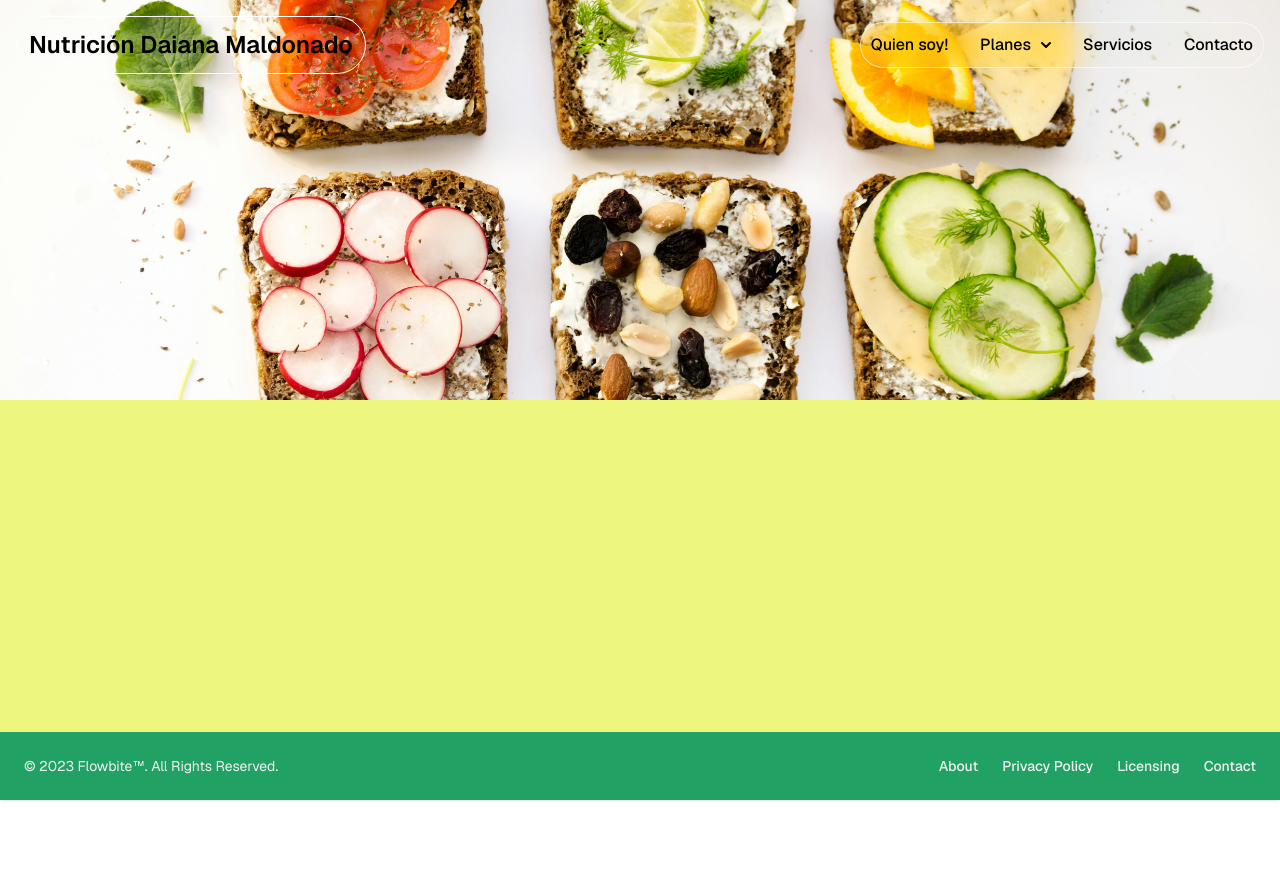
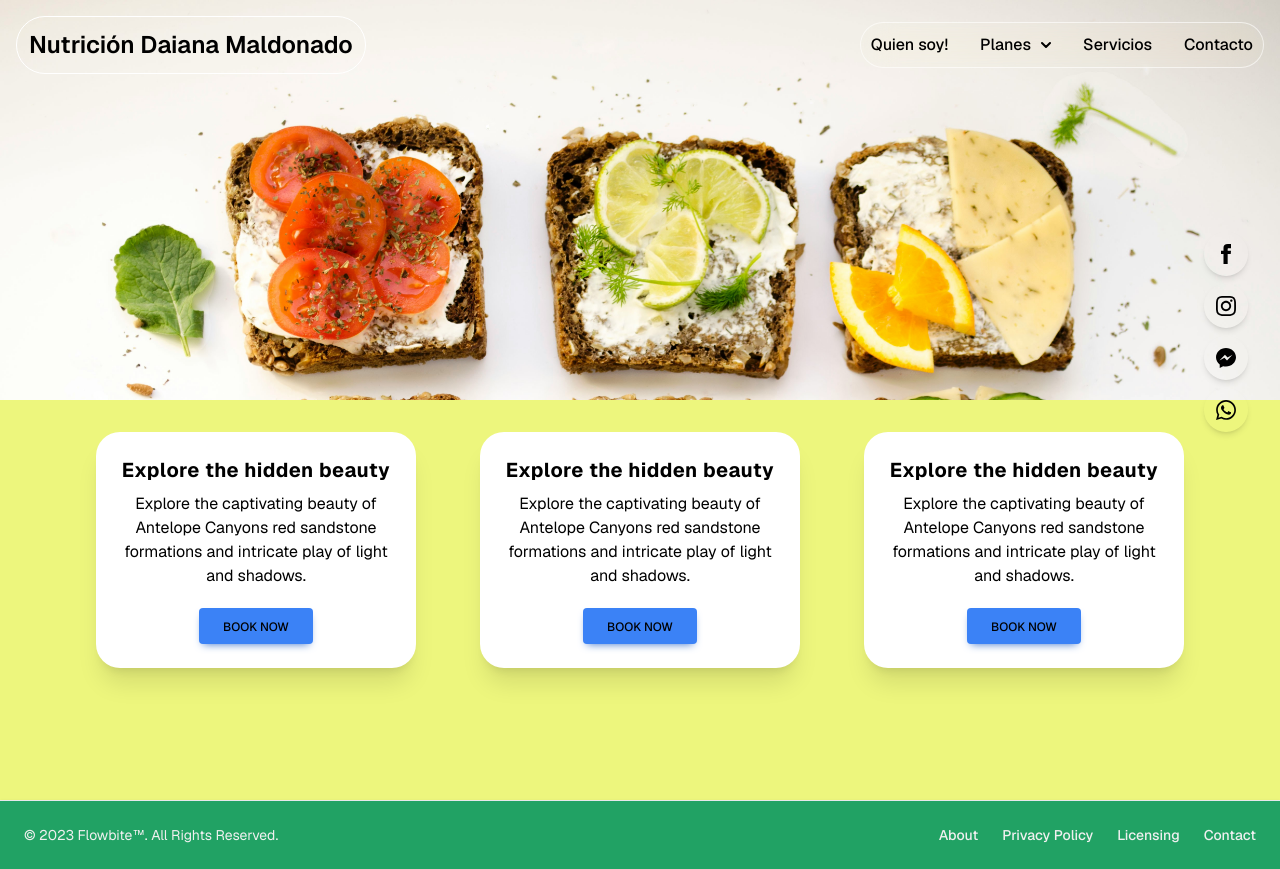
Before and after one commit to pauladayn/nutrition-maldonado, a Next.js app: page / in a window 1280 px wide. Before the commit the page ends 800 px from the top, so only its background shows below. Built offline with nearby package versions, Linux system fonts and the light colour scheme; a web font is replaced by a local one.

Commit message:
fix cambio nav-bar and layout

```diff
--- a/src/app/layout.tsx
+++ b/src/app/layout.tsx
@@ -1,33 +1,36 @@
-import type { Metadata } from "next";
-import { Poppins, Inter, Dela_Gothic_One } from "next/font/google";
-import { GeistSans } from "geist/font/sans";
-import { GeistMono } from "geist/font/mono";
+import type { Metadata } from 'next';
+import { Poppins, Inter, Dela_Gothic_One } from 'next/font/google';
+import { GeistSans } from 'geist/font/sans';
+import { GeistMono } from 'geist/font/mono';
+import Navbar from '@/components/Header/Header';
+import Footer from '@/components/Footer/Footer';
+import Contact from '@/components/Contact/Contact';
 
-import "./globals.css";
+import './globals.css';
 
 export const metadata: Metadata = {
-  title: "Create Next App",
-  description: "Generated by create next app",
+  title: 'Create Next App',
+  description: 'Generated by create next app',
 };
 
 const inter = Inter({
-  subsets: ["latin"],
-  variable: "--font-inter",
-  display: "swap",
+  subsets: ['latin'],
+  variable: '--font-inter',
+  display: 'swap',
 });
 
 const poppins = Poppins({
-  subsets: ["latin"],
-  weight: ["300", "400", "500"],
-  variable: "--font-poppins",
-  display: "swap",
+  subsets: ['latin'],
+  weight: ['300', '400', '500'],
+  variable: '--font-poppins',
+  display: 'swap',
 });
 
 const delta = Dela_Gothic_One({
-  subsets: ["latin"],
-  weight: "400",
-  variable: "--font-delta",
-  display: "swap",
+  subsets: ['latin'],
+  weight: '400',
+  variable: '--font-delta',
+  display: 'swap',
 });
 
 export default function RootLayout({
@@ -36,8 +39,15 @@ export default function RootLayout({
   children: React.ReactNode;
 }>) {
   return (
-    <html lang="en">
-      <body className={GeistSans.className}>{children}</body>
+    <html lang='en'>
+      <body className={GeistSans.className}>
+        <div className='flex-col bg-scroll bg-auto bg-center'>
+          <Navbar />
+        </div>
+      <Contact />
+        {children}
+        <Footer />
+      </body>
     </html>
   );
 }
--- a/src/app/page.tsx
+++ b/src/app/page.tsx
@@ -1,13 +1,10 @@
-import Navbar from "@/components/Header/Header";
-import Footer from "@/components/Footer/Footer";
+import CardsContainer from '@/components/CardsContainer/CardsContainer';
 
 export default function Home() {
   return (
-    <main className="flex min-h-screen flex-col bg-secondary">
-      <div className="flex-col min-h-2 bg-scroll bg-auto bg-center hero">
-        <Navbar />
-      </div>
-      <Footer />
+    <main className='flex min-h-screen flex-col bg-secondary'>
+      <div className='hero min-h-2'></div>
+      <CardsContainer />
     </main>
   );
 }
--- a/src/app/sobre-mi/page.tsx
+++ b/src/app/sobre-mi/page.tsx
@@ -1,7 +1,7 @@
 export default function About() {
   return (
-    <div>
-      <h1>Sobre mi</h1>
+    <div className='h-screen'>
+      <div className='h-2/5 bg-neutral'></div>
     </div>
   );
 }
--- /dev/null
+++ b/src/components/CardsContainer/Cards.tsx
@@ -0,0 +1,23 @@
+const Cards = () => {
+  return (
+    <div className='block rounded-3xl bg-white shadow-xl dark:bg-neutral-700 text-center max-w-xs'>
+      <div className='p-6'>
+        <h5 className='mb-2 text-xl font-bold tracking-wide text-neutral-800 dark:text-neutral-50'>
+          Explore the hidden beauty
+        </h5>
+        <p className='mb-2 text-base text-neutral-500 dark:text-neutral-300'>
+          Explore the captivating beauty of Antelope Canyons red sandstone
+          formations and intricate play of light and shadows.
+        </p>
+        <a
+          href='#'
+          className='mt-3 inline-block rounded bg-blue-500 px-6 pb-2 pt-2.5 text-xs font-medium uppercase leading-normal text-white shadow-[0_4px_9px_-4px_#3b71ca] transition duration-150 ease-in-out hover:bg-blue-600 hover:shadow-[0_8px_9px_-4px_rgba(59,113,202,0.3),0_4px_18px_0_rgba(59,113,202,0.2)] focus:bg-blue-600 focus:shadow-[0_8px_9px_-4px_rgba(59,113,202,0.3),0_4px_18px_0_rgba(59,113,202,0.2)] focus:outline-none focus:ring-0 active:bg-blue-700 active:shadow-[0_8px_9px_-4px_rgba(59,113,202,0.3),0_4px_18px_0_rgba(59,113,202,0.2)] dark:shadow-[0_4px_9px_-4px_rgba(59,113,202,0.5)] dark:hover:shadow-[0_8px_9px_-4px_rgba(59,113,202,0.2),0_4px_18px_0_rgba(59,113,202,0.1)] dark:focus:shadow-[0_8px_9px_-4px_rgba(59,113,202,0.2),0_4px_18px_0_rgba(59,113,202,0.1)] dark:active:shadow-[0_8px_9px_-4px_rgba(59,113,202,0.2),0_4px_18px_0_rgba(59,113,202,0.1)]'
+        >
+          Book now
+        </a>
+      </div>
+    </div>
+  );
+};
+
+export default Cards;
--- /dev/null
+++ b/src/components/CardsContainer/CardsContainer.tsx
@@ -0,0 +1,13 @@
+import Cards from './Cards';
+
+const CardsContainer = () => {
+  return (
+    <div className='flex justify-evenly p-8 flex-wrap'>
+      <Cards />
+      <Cards />
+      <Cards />
+    </div>
+  );
+};
+
+export default CardsContainer;
--- /dev/null
+++ b/src/components/Contact/Contact.tsx
@@ -0,0 +1,15 @@
+import Instagram from './social-media-icons/Instagram';
+import Facebook from './social-media-icons/Facebook';
+import Whatsapp from './social-media-icons/Whatsapp';
+import Messenger from './social-media-icons/Messenger';
+
+export default function Contact() {
+  return (
+    <div className='flex flex-col flex-wrap content-end p-8 fixed right-0 top-1/4'>
+      <Facebook />
+      <Instagram />
+      <Messenger />
+      <Whatsapp />
+    </div>
+  );
+}
--- /dev/null
+++ b/src/components/Contact/social-media-icons/Facebook.tsx
@@ -0,0 +1,23 @@
+const Facebook = () => {
+  return (
+    <div>
+      <button
+        type='button'
+        data-te-ripple-init
+        data-te-ripple-color='light'
+        className='mb-2 inline-block rounded-full p-3 text-xs font-medium uppercase leading-normal text-white shadow-md transition duration-150 ease-in-out hover:shadow-lg focus:shadow-lg focus:outline-none focus:ring-0 active:shadow-lg'
+      >
+        <svg
+          xmlns='http://www.w3.org/2000/svg'
+          className='h-5 w-5'
+          fill='currentColor'
+          viewBox='0 0 24 24'
+        >
+          <path d='M9 8h-3v4h3v12h5v-12h3.642l.358-4h-4v-1.667c0-.955.192-1.333 1.115-1.333h2.885v-5h-3.808c-3.596 0-5.192 1.583-5.192 4.615v3.385z' />
+        </svg>
+      </button>
+    </div>
+  );
+};
+
+export default Facebook;
--- /dev/null
+++ b/src/components/Contact/social-media-icons/Instagram.tsx
@@ -0,0 +1,23 @@
+const Instagram = () => {
+  return (
+    <div>
+      <button
+        type='button'
+        data-te-ripple-init
+        data-te-ripple-color='light'
+        className='mb-2 inline-block rounded-full p-3 text-xs font-medium uppercase leading-normal text-white shadow-md transition duration-150 ease-in-out hover:shadow-lg focus:shadow-lg focus:outline-none focus:ring-0 active:shadow-lg'
+      >
+        <svg
+          xmlns='http://www.w3.org/2000/svg'
+          className='h-5 w-5'
+          fill='currentColor'
+          viewBox='0 0 24 24'
+        >
+          <path d='M12 2.163c3.204 0 3.584.012 4.85.07 3.252.148 4.771 1.691 4.919 4.919.058 1.265.069 1.645.069 4.849 0 3.205-.012 3.584-.069 4.849-.149 3.225-1.664 4.771-4.919 4.919-1.266.058-1.644.07-4.85.07-3.204 0-3.584-.012-4.849-.07-3.26-.149-4.771-1.699-4.919-4.92-.058-1.265-.07-1.644-.07-4.849 0-3.204.013-3.583.07-4.849.149-3.227 1.664-4.771 4.919-4.919 1.266-.057 1.645-.069 4.849-.069zm0-2.163c-3.259 0-3.667.014-4.947.072-4.358.2-6.78 2.618-6.98 6.98-.059 1.281-.073 1.689-.073 4.948 0 3.259.014 3.668.072 4.948.2 4.358 2.618 6.78 6.98 6.98 1.281.058 1.689.072 4.948.072 3.259 0 3.668-.014 4.948-.072 4.354-.2 6.782-2.618 6.979-6.98.059-1.28.073-1.689.073-4.948 0-3.259-.014-3.667-.072-4.947-.196-4.354-2.617-6.78-6.979-6.98-1.281-.059-1.69-.073-4.949-.073zm0 5.838c-3.403 0-6.162 2.759-6.162 6.162s2.759 6.163 6.162 6.163 6.162-2.759 6.162-6.163c0-3.403-2.759-6.162-6.162-6.162zm0 10.162c-2.209 0-4-1.79-4-4 0-2.209 1.791-4 4-4s4 1.791 4 4c0 2.21-1.791 4-4 4zm6.406-11.845c-.796 0-1.441.645-1.441 1.44s.645 1.44 1.441 1.44c.795 0 1.439-.645 1.439-1.44s-.644-1.44-1.439-1.44z' />
+        </svg>
+      </button>
+    </div>
+  );
+};
+
+export default Instagram;
--- /dev/null
+++ b/src/components/Contact/social-media-icons/Messenger.tsx
@@ -0,0 +1,25 @@
+const Messenger = () => {
+  return (
+    <div>
+      <button
+        type='button'
+        data-te-ripple-init
+        data-te-ripple-color='light'
+        className='mb-2 inline-block rounded-full p-3 text-xs font-medium uppercase leading-normal text-white shadow-md transition duration-150 ease-in-out hover:shadow-lg focus:shadow-lg focus:outline-none focus:ring-0 active:shadow-lg'
+      >
+        <svg
+          className='h-5 w-5'
+          fill='currentColor'
+          viewBox='0 0 24 24'
+          xmlns='http://www.w3.org/2000/svg'
+          fill-rule='evenodd'
+          clip-rule='evenodd'
+        >
+          <path d='M12 0c-6.627 0-12 4.975-12 11.111 0 3.497 1.745 6.616 4.472 8.652v4.237l4.086-2.242c1.09.301 2.246.464 3.442.464 6.627 0 12-4.974 12-11.111 0-6.136-5.373-11.111-12-11.111zm1.193 14.963l-3.056-3.259-5.963 3.259 6.559-6.963 3.13 3.259 5.889-3.259-6.559 6.963z' />
+        </svg>
+      </button>
+    </div>
+  );
+};
+
+export default Messenger;
--- /dev/null
+++ b/src/components/Contact/social-media-icons/Whatsapp.tsx
@@ -0,0 +1,23 @@
+const Whatsapp = () => {
+  return (
+    <div>
+      <button
+        type='button'
+        data-te-ripple-init
+        data-te-ripple-color='light'
+        className='mb-2 inline-block rounded-full p-3 text-xs font-medium uppercase leading-normal text-white shadow-md transition duration-150 ease-in-out hover:shadow-lg focus:shadow-lg focus:outline-none focus:ring-0 active:shadow-lg'
+      >
+        <svg
+          xmlns='http://www.w3.org/2000/svg'
+          className='h-5 w-5'
+          fill='currentColor'
+          viewBox='0 0 24 24'
+        >
+          <path d='M.057 24l1.687-6.163c-1.041-1.804-1.588-3.849-1.587-5.946.003-6.556 5.338-11.891 11.893-11.891 3.181.001 6.167 1.24 8.413 3.488 2.245 2.248 3.481 5.236 3.48 8.414-.003 6.557-5.338 11.892-11.893 11.892-1.99-.001-3.951-.5-5.688-1.448l-6.305 1.654zm6.597-3.807c1.676.995 3.276 1.591 5.392 1.592 5.448 0 9.886-4.434 9.889-9.885.002-5.462-4.415-9.89-9.881-9.892-5.452 0-9.887 4.434-9.889 9.884-.001 2.225.651 3.891 1.746 5.634l-.999 3.648 3.742-.981zm11.387-5.464c-.074-.124-.272-.198-.57-.347-.297-.149-1.758-.868-2.031-.967-.272-.099-.47-.149-.669.149-.198.297-.768.967-.941 1.165-.173.198-.347.223-.644.074-.297-.149-1.255-.462-2.39-1.475-.883-.788-1.48-1.761-1.653-2.059-.173-.297-.018-.458.13-.606.134-.133.297-.347.446-.521.151-.172.2-.296.3-.495.099-.198.05-.372-.025-.521-.075-.148-.669-1.611-.916-2.206-.242-.579-.487-.501-.669-.51l-.57-.01c-.198 0-.52.074-.792.372s-1.04 1.016-1.04 2.479 1.065 2.876 1.213 3.074c.149.198 2.095 3.2 5.076 4.487.709.306 1.263.489 1.694.626.712.226 1.36.194 1.872.118.571-.085 1.758-.719 2.006-1.413.248-.695.248-1.29.173-1.414z' />
+        </svg>
+      </button>
+    </div>
+  );
+};
+
+export default Whatsapp;
--- a/src/components/Footer/Footer.tsx
+++ b/src/components/Footer/Footer.tsx
@@ -1,6 +1,6 @@
 const Footer = () => {
   return (
-    <footer className="fixed bottom-0 left-0 z-20 w-full p-4 bg-primary border-t border-gray-200 shadow md:flex md:items-center md:justify-between md:p-6 dark:bg-footer">
+    <footer className="left-0 z-20 w-full p-4 bg-primary border-t border-gray-200 shadow md:flex md:items-center md:justify-between md:p-6 dark:bg-footer">
       <span className="text-sm text-gray-500 sm:text-center  text-neutral dark:text-neutral">
         © 2023{" "}
         <a href="https://flowbite.com/" className="hover:underline">
--- a/src/components/Header/Header.tsx
+++ b/src/components/Header/Header.tsx
@@ -5,7 +5,7 @@ import logo from "../../assets/logo.jpg";
 const Navbar = () => {
   return (
     //bg-white border-gray-200 dark:bg-gray-900 dark:border-gray-700
-    <nav className="bg:transparent">
+    <nav className="bg:transparent fixed inset-x-0 top-0 h-1">
       <div className="max-w-screen-xl flex flex-wrap items-center justify-between mx-auto p-4">
         <div className="rounded-full border border-white p-3">
           <p className="self-center text-2xl font-semibold whitespace-nowrap text-black">
```
Also changed, not shown: 1 other file (tests, documents, lock files or other folders).
